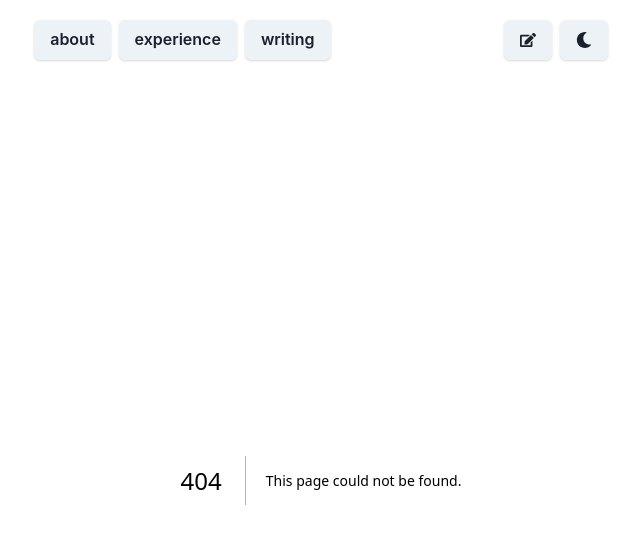
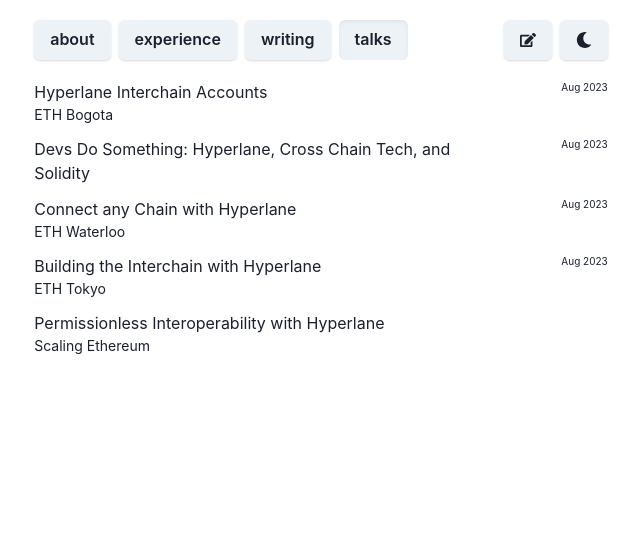
Before and after one commit to yorhodes/website, a Next.js app: page /talks in a window 1280 px wide. Before the commit this address had no page. Shown: the top 544 px of the page, without its empty margins (319-959 px from the left). Built offline with nearby package versions, Linux system fonts and the light colour scheme.

Commit message:
Add talks

```diff
--- a/data/navbar.json
+++ b/data/navbar.json
@@ -10,5 +10,9 @@
     {
         "link": "/writing",
         "text": "writing"
+    },
+    {
+        "link": "/talks",
+        "text": "talks"
     }
 ]
--- /dev/null
+++ b/data/talks.json
@@ -0,0 +1,32 @@
+[
+    {
+        "title": "Hyperlane Interchain Accounts",
+        "description": "ETH Bogota",
+        "link": "https://www.youtube.com/watch?v=JjcweMKUnJE",
+        "published": "Aug 2023"
+    },
+    {
+        "title": "Devs Do Something: Hyperlane, Cross Chain Tech, and Solidity",
+        "description": "",
+        "link": "https://www.youtube.com/watch?v=b8XNb8DxuZI",
+        "published": "Aug 2023"
+    },
+    {
+        "title": "Connect any Chain with Hyperlane",
+        "description": "ETH Waterloo",
+        "link": "https://www.youtube.com/watch?v=cc7tF9HbQAw",
+        "published": "Aug 2023"
+    },
+    {
+        "title": "Building the Interchain with Hyperlane",
+        "description": "ETH Tokyo",
+        "link": "https://www.youtube.com/watch?v=laFC83-RHZQ",
+        "published": "Aug 2023"
+    },
+    {
+        "title": "Permissionless Interoperability with Hyperlane",
+        "description": "Scaling Ethereum",
+        "link": "https://www.youtube.com/watch?v=NpCOi7iZhHI",
+        "published": ""
+    }
+]
--- /dev/null
+++ b/pages/talks.tsx
@@ -0,0 +1,12 @@
+import { Flex } from "@chakra-ui/react";
+import WritingElem from "../components/writing";
+
+import talks from "../data/talks.json";
+
+const TalksPage = () => (
+    <Flex direction="column" gap="3">
+      {talks.map(WritingElem)}
+    </Flex>
+);
+
+export default TalksPage;
```
